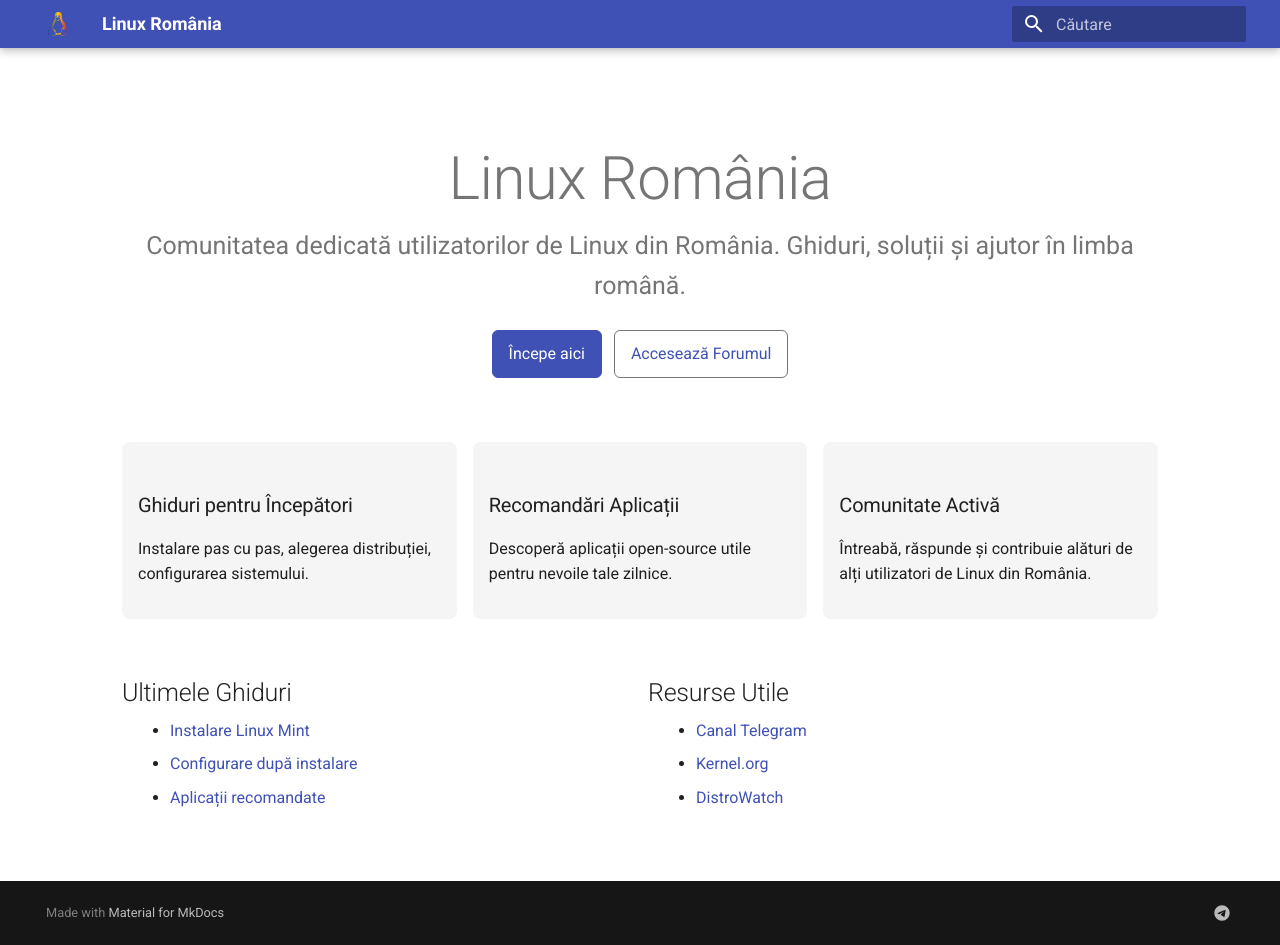
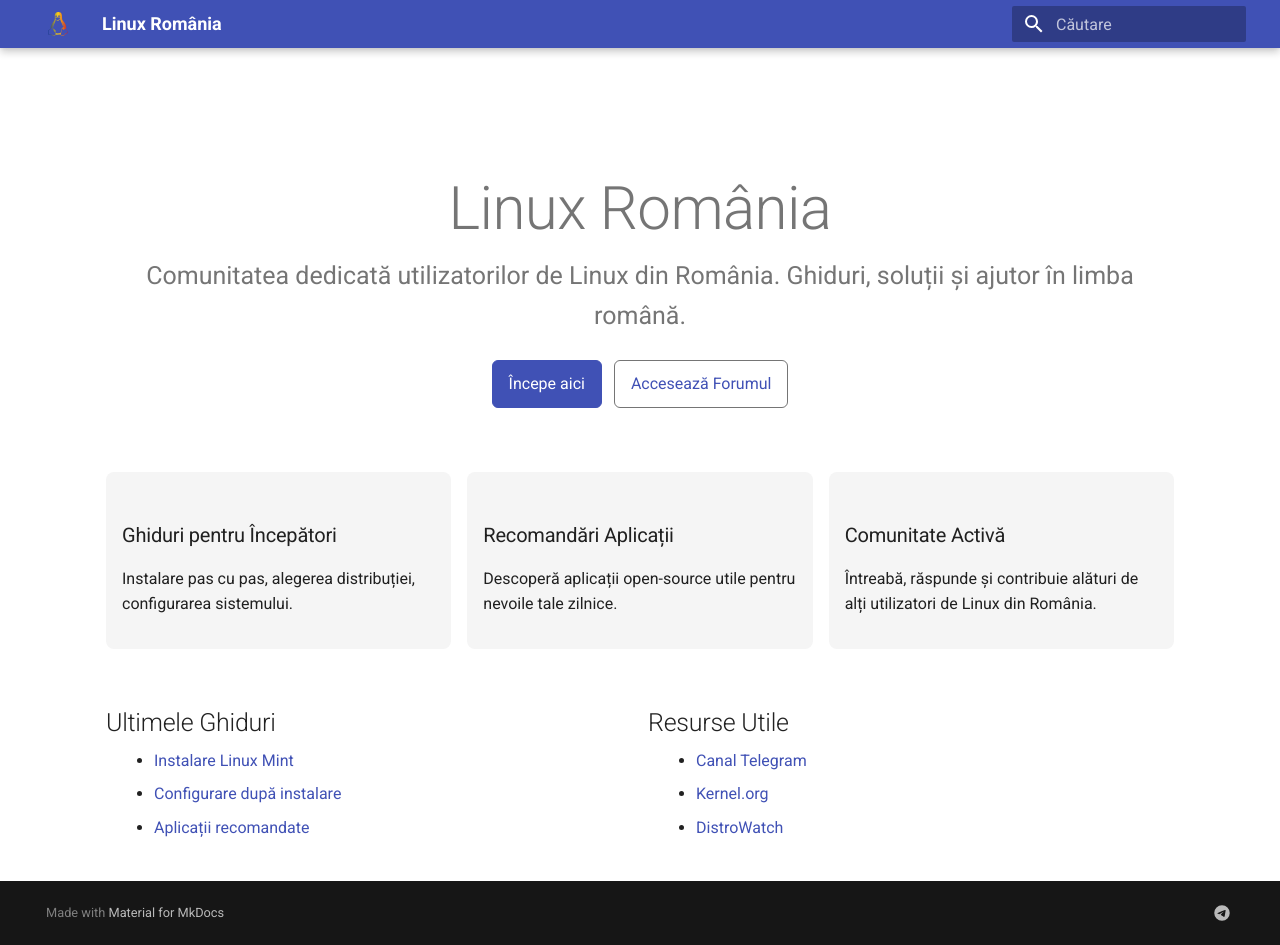
Before and after one commit to linux-romania/linuxromania-site, an MkDocs documentation site: the page built from docs/index.md, in a window 1280 px wide and 945 px high. Built offline with MkDocs 1.6.1 and Material for MkDocs 9.7.7, drawn with Linux system fonts in a browser that asks for light colours.

Commit message:
Update extra.css

```diff
--- a/docs/assets/extra.css
+++ b/docs/assets/extra.css
@@ -1,10 +1,5 @@
-/* === Layout === */
-.md-main__inner {
-  display: block;
-  max-width: 1100px;
-  margin: 0 auto;
-  padding: 0 16px;
-}
+/* === Layout (leave Material's grid intact) === */
+/* Don't touch .md-main__inner – keeps sidebars & content aligned */
 
 .md-content {
   max-width: 1100px;
@@ -16,7 +11,7 @@
   margin: 0 auto;
 }
 
-/* === Hero Section === */
+/* === Hero Section (homepage) === */
 .hero {
   text-align: center;
   padding: 72px 16px 40px;
```
